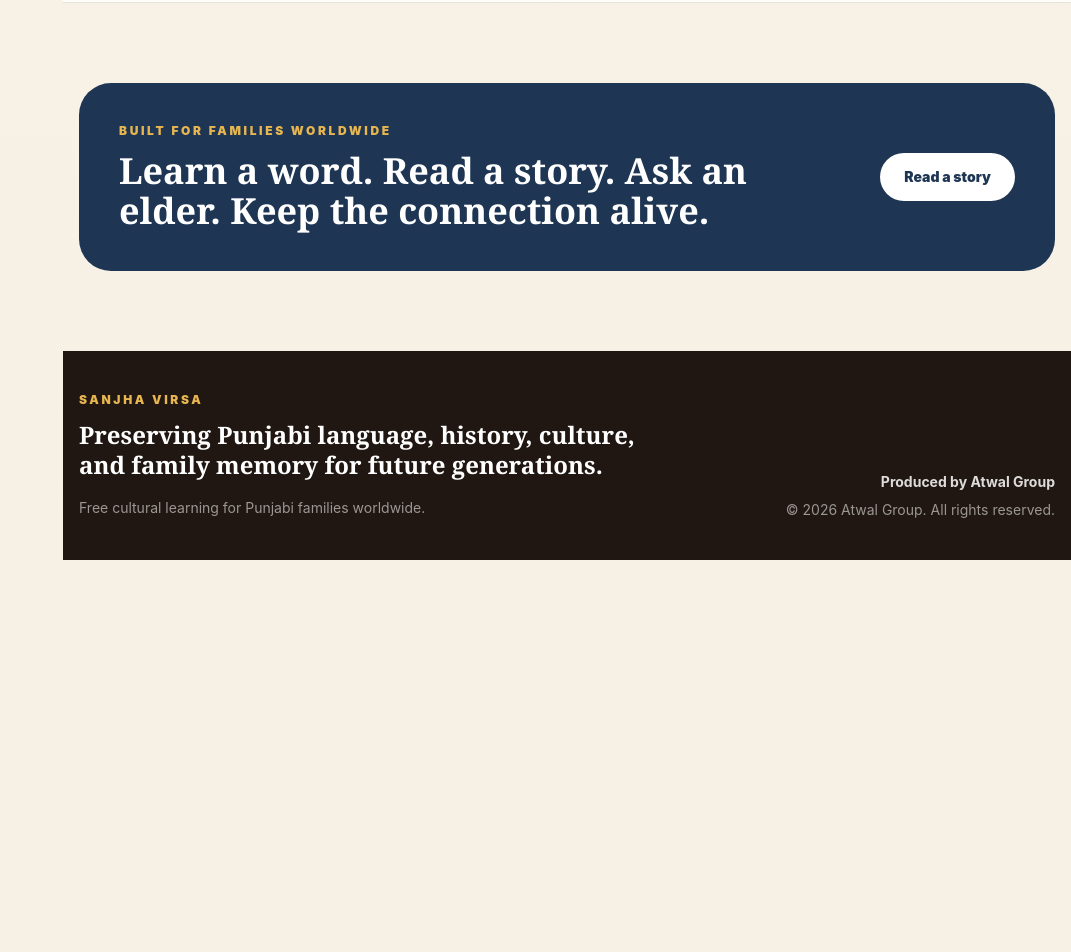
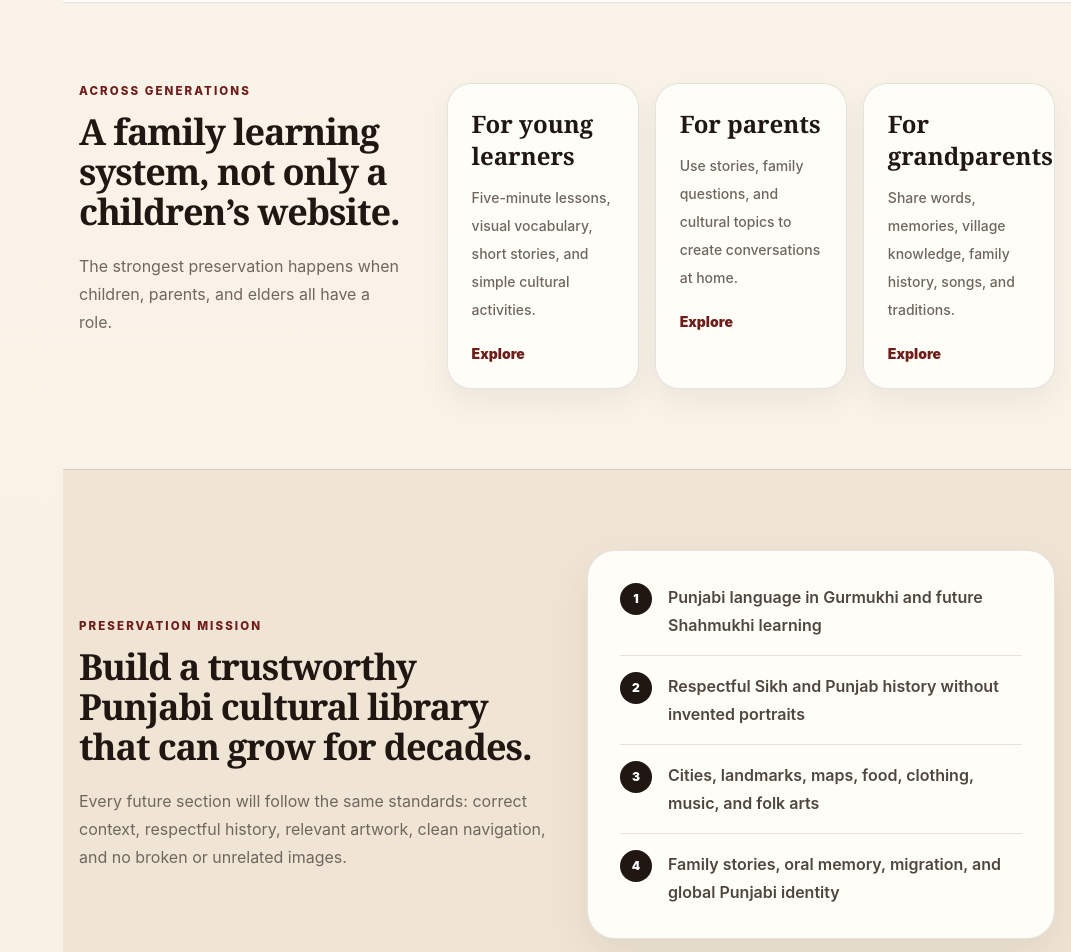
Before and after one commit to Gagan8atwal/sanjha-virsa, a Next.js app: page / in a window 1280 px wide. Shown: the part 2380-3332 px from the top of the page, without its empty margins (209-1280 px from the left). Before the commit the page ends 2940 px from the top, so only its background shows below. Built offline with nearby package versions, Linux system fonts and the light colour scheme.

Commit message:
Expand homepage with family journeys and preservation goals

```diff
--- a/app/page.tsx
+++ b/app/page.tsx
@@ -1,28 +1,7 @@
 const pathways = [
-  {
-    eyebrow: 'Learn',
-    title: 'Punjabi for the next generation',
-    description: 'Short language lessons, stories, pronunciation, quizzes, and family practice.',
-    href: '/kids',
-    accent: 'bg-[#6f1d1b]',
-    art: 'language',
-  },
-  {
-    eyebrow: 'History',
-    title: 'Understand Punjab through time',
-    description: 'Sikh history, Punjab history, places, timelines, and carefully structured learning.',
-    href: '/heritage',
-    accent: 'bg-[#1e3553]',
-    art: 'history',
-  },
-  {
-    eyebrow: 'Culture',
-    title: 'See how Punjabi life is lived',
-    description: 'Food, clothing, music, village life, festivals, games, arts, and modern Punjabi identity.',
-    href: '/culture',
-    accent: 'bg-[#315a45]',
-    art: 'culture',
-  },
+  { eyebrow: 'Learn', title: 'Punjabi for the next generation', description: 'Short language lessons, stories, pronunciation, quizzes, and family practice.', href: '/kids', accent: 'bg-[#6f1d1b]', art: 'language' },
+  { eyebrow: 'History', title: 'Understand Punjab through time', description: 'Sikh history, Punjab history, places, timelines, and carefully structured learning.', href: '/heritage', accent: 'bg-[#1e3553]', art: 'history' },
+  { eyebrow: 'Culture', title: 'See how Punjabi life is lived', description: 'Food, clothing, music, village life, festivals, games, arts, and modern Punjabi identity.', href: '/culture', accent: 'bg-[#315a45]', art: 'culture' },
 ];
 
 const featured = [
@@ -32,6 +11,19 @@ const featured = [
   { label: 'Punjab Maps', title: 'Open cities, regions, and history', href: '/maps', tone: 'border-[#1e3553]/20 bg-[#f5f8fb]' },
 ];
 
+const familyJourneys = [
+  { title: 'For young learners', text: 'Five-minute lessons, visual vocabulary, short stories, and simple cultural activities.', href: '/kids' },
+  { title: 'For parents', text: 'Use stories, family questions, and cultural topics to create conversations at home.', href: '/storybook' },
+  { title: 'For grandparents', text: 'Share words, memories, village knowledge, family history, songs, and traditions.', href: '/living-punjab' },
+];
+
+const preservationGoals = [
+  'Punjabi language in Gurmukhi and future Shahmukhi learning',
+  'Respectful Sikh and Punjab history without invented portraits',
+  'Cities, landmarks, maps, food, clothing, music, and folk arts',
+  'Family stories, oral memory, migration, and global Punjabi identity',
+];
+
 export default function HomePage() {
   return (
     <main className="sv-page">
@@ -39,12 +31,8 @@ export default function HomePage() {
         <div className="sv-container grid gap-12 py-14 md:py-20 lg:grid-cols-[1.05fr_0.95fr] lg:items-center lg:py-24">
           <div>
             <p className="text-xs font-black uppercase tracking-[0.25em] text-[#e7b650]">Punjabi heritage learning</p>
-            <h1 className="mt-5 max-w-[12ch] font-serif text-5xl font-bold leading-[0.96] tracking-[-0.04em] md:text-7xl">
-              A digital home for Punjabi language, history, and culture.
-            </h1>
-            <p className="mt-6 max-w-2xl text-base font-medium leading-8 text-white/68 md:text-lg">
-              Sanjha Virsa helps children and families learn through clear lessons, meaningful stories, respectful history, and interactive cultural exploration.
-            </p>
+            <h1 className="mt-5 max-w-[12ch] font-serif text-5xl font-bold leading-[0.96] tracking-[-0.04em] md:text-7xl">A digital home for Punjabi language, history, and culture.</h1>
+            <p className="mt-6 max-w-2xl text-base font-medium leading-8 text-white/68 md:text-lg">Sanjha Virsa helps children and families learn through clear lessons, meaningful stories, respectful history, and interactive cultural exploration.</p>
             <div className="mt-8 flex flex-wrap gap-3">
               <a href="/kids" className="rounded-full bg-[#e7b650] px-6 py-3.5 text-sm font-black text-[#201712] transition hover:-translate-y-0.5">Start learning</a>
               <a href="/heritage" className="rounded-full border border-white/20 px-6 py-3.5 text-sm font-black text-white transition hover:bg-white/10">Explore history</a>
@@ -65,15 +53,13 @@ export default function HomePage() {
         <div className="max-w-3xl">
           <p className="sv-kicker">Choose a path</p>
           <h2 className="mt-3 font-serif text-4xl font-bold tracking-[-0.03em] md:text-5xl">One clear doorway into every part of Punjabi heritage.</h2>
-          <p className="sv-copy mt-5">The homepage now stays simple. Each area opens into a focused learning experience instead of placing everything on one crowded page.</p>
+          <p className="sv-copy mt-5">Each area opens into a focused learning experience instead of placing everything on one crowded page.</p>
         </div>
 
         <div className="mt-10 grid gap-5 lg:grid-cols-3">
           {pathways.map((path) => (
             <a key={path.title} href={path.href} className="group overflow-hidden rounded-[1.75rem] border border-black/10 bg-[#fffdf8] shadow-[0_18px_45px_rgba(54,35,24,0.08)] transition hover:-translate-y-1 hover:shadow-[0_24px_60px_rgba(54,35,24,0.13)]">
-              <div className={`${path.accent} min-h-56 p-6 text-white`}>
-                <PathwayArt type={path.art} />
-              </div>
+              <div className={`${path.accent} min-h-56 p-6 text-white`}><PathwayArt type={path.art} /></div>
               <div className="p-6">
                 <p className="text-xs font-black uppercase tracking-[0.18em] text-[#6f1d1b]">{path.eyebrow}</p>
                 <h3 className="mt-3 font-serif text-3xl font-bold leading-tight">{path.title}</h3>
@@ -107,9 +93,48 @@ export default function HomePage() {
       </section>
 
       <section className="sv-container py-14 md:py-20">
+        <div className="grid gap-10 lg:grid-cols-[0.7fr_1.3fr]">
+          <div>
+            <p className="sv-kicker">Across generations</p>
+            <h2 className="mt-3 font-serif text-4xl font-bold tracking-[-0.03em]">A family learning system, not only a children’s website.</h2>
+            <p className="sv-copy mt-5">The strongest preservation happens when children, parents, and elders all have a role.</p>
+          </div>
+          <div className="grid gap-4 md:grid-cols-3">
+            {familyJourneys.map((journey) => (
+              <a key={journey.title} href={journey.href} className="group rounded-[1.5rem] border border-black/10 bg-[#fffdf8] p-6 shadow-[0_12px_30px_rgba(54,35,24,0.06)] transition hover:-translate-y-0.5 hover:shadow-lg">
+                <h3 className="font-serif text-2xl font-bold">{journey.title}</h3>
+                <p className="mt-3 text-sm font-medium leading-7 text-[#6f675f]">{journey.text}</p>
+                <p className="mt-5 text-sm font-black text-[#6f1d1b] group-hover:underline">Explore</p>
+              </a>
+            ))}
+          </div>
+        </div>
+      </section>
+
+      <section className="border-y border-black/10 bg-[#f0e5d4]">
+        <div className="sv-container grid gap-10 py-14 md:py-20 lg:grid-cols-2 lg:items-center">
+          <div>
+            <p className="sv-kicker">Preservation mission</p>
+            <h2 className="mt-3 font-serif text-4xl font-bold tracking-[-0.03em]">Build a trustworthy Punjabi cultural library that can grow for decades.</h2>
+            <p className="sv-copy mt-5">Every future section will follow the same standards: correct context, respectful history, relevant artwork, clean navigation, and no broken or unrelated images.</p>
+          </div>
+          <div className="rounded-[1.75rem] border border-black/10 bg-[#fffdf8] p-6 shadow-[0_18px_45px_rgba(54,35,24,0.08)] md:p-8">
+            <div className="space-y-4">
+              {preservationGoals.map((goal, index) => (
+                <div key={goal} className="flex gap-4 border-b border-black/10 pb-4 last:border-0 last:pb-0">
+                  <span className="flex h-8 w-8 shrink-0 items-center justify-center rounded-full bg-[#201712] text-xs font-black text-white">{index + 1}</span>
+                  <p className="font-semibold leading-7 text-[#4f473f]">{goal}</p>
+                </div>
+              ))}
+            </div>
+          </div>
+        </div>
+      </section>
+
+      <section className="sv-container py-14 md:py-20">
         <div className="grid gap-6 rounded-[2rem] bg-[#1e3553] p-7 text-white md:p-10 lg:grid-cols-[1fr_auto] lg:items-center">
           <div>
-            <p className="text-xs font-black uppercase tracking-[0.22em] text-[#e7b650]">Built for families worldwide</p>
+            <p className="text-xs font-black uppercase tracking-[0.22em] text-[#e7b650]">Built for Punjabi families worldwide</p>
             <h2 className="mt-3 max-w-3xl font-serif text-3xl font-bold leading-tight md:text-4xl">Learn a word. Read a story. Ask an elder. Keep the connection alive.</h2>
           </div>
           <a href="/storybook" className="w-fit rounded-full bg-white px-6 py-3.5 text-sm font-black text-[#1e3553]">Read a story</a>
@@ -127,53 +152,17 @@ function PunjabLandscape() {
       <path d="M0 245C120 190 205 215 320 252C420 284 525 285 640 225V430H0V245Z" fill="#D8B85D" />
       <path d="M0 305C125 250 260 275 350 315C455 360 545 330 640 285V430H0V305Z" fill="#7C9B62" />
       <path d="M0 354C145 318 240 340 352 370C458 398 540 392 640 352V430H0V354Z" fill="#315A45" />
-      <path d="M70 325h160v105H70z" fill="#F3D9A8" />
-      <path d="m55 326 95-68 96 68H55Z" fill="#8B3A2B" />
-      <rect x="128" y="350" width="46" height="80" rx="4" fill="#6F1D1B" />
-      <rect x="88" y="348" width="26" height="34" rx="3" fill="#1E3553" />
-      <path d="M400 210h95v82h-95z" fill="#F5E2B7" />
-      <path d="M414 210v-36h16v36M465 210v-52h16v52" stroke="#6F1D1B" strokeWidth="10" strokeLinecap="round" />
-      <path d="M395 208h105" stroke="#6F1D1B" strokeWidth="8" />
-      <path d="M320 430c20-70 52-111 98-155" stroke="#9DC6D8" strokeWidth="25" fill="none" strokeLinecap="round" />
-      <path d="M320 430c20-70 52-111 98-155" stroke="#D9EEF4" strokeWidth="8" fill="none" strokeLinecap="round" />
-      <g stroke="#F3E4B7" strokeWidth="4" opacity="0.9">
-        <path d="M250 335v95M280 327v103M310 328v102" />
-        <path d="M520 328v102M550 315v115M580 310v120" />
-      </g>
+      <path d="M70 325h160v105H70z" fill="#F3D9A8" /><path d="m55 326 95-68 96 68H55Z" fill="#8B3A2B" />
+      <rect x="128" y="350" width="46" height="80" rx="4" fill="#6F1D1B" /><rect x="88" y="348" width="26" height="34" rx="3" fill="#1E3553" />
+      <path d="M400 210h95v82h-95z" fill="#F5E2B7" /><path d="M414 210v-36h16v36M465 210v-52h16v52" stroke="#6F1D1B" strokeWidth="10" strokeLinecap="round" /><path d="M395 208h105" stroke="#6F1D1B" strokeWidth="8" />
+      <path d="M320 430c20-70 52-111 98-155" stroke="#9DC6D8" strokeWidth="25" fill="none" strokeLinecap="round" /><path d="M320 430c20-70 52-111 98-155" stroke="#D9EEF4" strokeWidth="8" fill="none" strokeLinecap="round" />
+      <g stroke="#F3E4B7" strokeWidth="4" opacity="0.9"><path d="M250 335v95M280 327v103M310 328v102" /><path d="M520 328v102M550 315v115M580 310v120" /></g>
     </svg>
   );
 }
 
 function PathwayArt({ type }: { type: string }) {
-  if (type === 'language') {
-    return (
-      <svg viewBox="0 0 520 260" role="img" aria-label="Gurmukhi learning illustration" className="h-48 w-full">
-        <rect x="28" y="28" width="190" height="190" rx="24" fill="#FFF4DC" opacity="0.96" />
-        <text x="123" y="155" textAnchor="middle" fontSize="112" fontWeight="700" fill="#6F1D1B">ਅ</text>
-        <path d="M270 70h205M270 118h165M270 166h190" stroke="#F5DFC0" strokeWidth="18" strokeLinecap="round" />
-        <path d="M270 214h120" stroke="#E7B650" strokeWidth="12" strokeLinecap="round" />
-      </svg>
-    );
-  }
-  if (type === 'history') {
-    return (
-      <svg viewBox="0 0 520 260" role="img" aria-label="Text-first Sikh and Punjab history illustration" className="h-48 w-full">
-        <path d="M75 215h370M105 195h310M135 195V98m83 97V98m84 97V98m83 97V98M112 78h296L260 30 112 78Z" fill="none" stroke="#F4E5C4" strokeWidth="12" strokeLinejoin="round" />
-        <circle cx="260" cy="130" r="24" fill="#E7B650" />
-        <path d="M260 106v48M236 130h48" stroke="#1E3553" strokeWidth="8" strokeLinecap="round" />
-      </svg>
-    );
-  }
-  return (
-    <svg viewBox="0 0 520 260" role="img" aria-label="Punjabi culture illustration with phulkari-inspired pattern and village objects" className="h-48 w-full">
-      <rect x="40" y="35" width="190" height="190" rx="24" fill="#F7E8C8" />
-      <path d="M135 62 182 110 135 158 88 110 135 62Zm0 96 47 48H88l47-48Z" fill="#B24A3A" />
-      <path d="M135 86 158 110 135 134 112 110 135 86Z" fill="#D99A22" />
-      <path d="M290 190h145v38H290z" fill="#D9A441" />
-      <path d="m310 190 52-72 52 72H310Z" fill="#F7E8C8" />
-      <rect x="350" y="164" width="24" height="64" fill="#6F1D1B" />
-      <path d="M455 214c0-55-20-94-54-124" stroke="#F7E8C8" strokeWidth="14" fill="none" strokeLinecap="round" />
-      <path d="M446 92c28 8 38 33 26 57-25-5-38-28-26-57Z" fill="#D99A22" />
-    </svg>
-  );
+  if (type === 'language') return <svg viewBox="0 0 520 260" role="img" aria-label="Gurmukhi learning illustration" className="h-48 w-full"><rect x="28" y="28" width="190" height="190" rx="24" fill="#FFF4DC" opacity="0.96" /><text x="123" y="155" textAnchor="middle" fontSize="112" fontWeight="700" fill="#6F1D1B">ਅ</text><path d="M270 70h205M270 118h165M270 166h190" stroke="#F5DFC0" strokeWidth="18" strokeLinecap="round" /><path d="M270 214h120" stroke="#E7B650" strokeWidth="12" strokeLinecap="round" /></svg>;
+  if (type === 'history') return <svg viewBox="0 0 520 260" role="img" aria-label="Text-first Sikh and Punjab history illustration" className="h-48 w-full"><path d="M75 215h370M105 195h310M135 195V98m83 97V98m84 97V98m83 97V98M112 78h296L260 30 112 78Z" fill="none" stroke="#F4E5C4" strokeWidth="12" strokeLinejoin="round" /><circle cx="260" cy="130" r="24" fill="#E7B650" /><path d="M260 106v48M236 130h48" stroke="#1E3553" strokeWidth="8" strokeLinecap="round" /></svg>;
+  return <svg viewBox="0 0 520 260" role="img" aria-label="Punjabi culture illustration with phulkari-inspired pattern and village objects" className="h-48 w-full"><rect x="40" y="35" width="190" height="190" rx="24" fill="#F7E8C8" /><path d="M135 62 182 110 135 158 88 110 135 62Zm0 96 47 48H88l47-48Z" fill="#B24A3A" /><path d="M135 86 158 110 135 134 112 110 135 86Z" fill="#D99A22" /><path d="M290 190h145v38H290z" fill="#D9A441" /><path d="m310 190 52-72 52 72H310Z" fill="#F7E8C8" /><rect x="350" y="164" width="24" height="64" fill="#6F1D1B" /><path d="M455 214c0-55-20-94-54-124" stroke="#F7E8C8" strokeWidth="14" fill="none" strokeLinecap="round" /><path d="M446 92c28 8 38 33 26 57-25-5-38-28-26-57Z" fill="#D99A22" /></svg>;
 }
```
